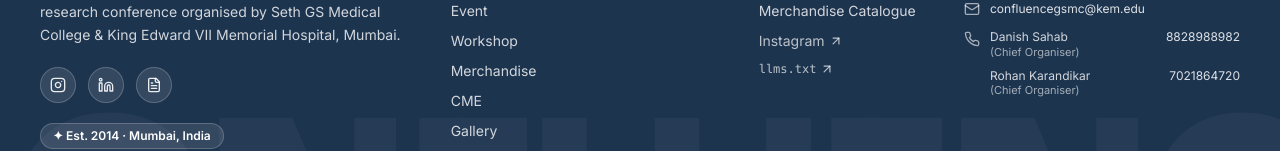
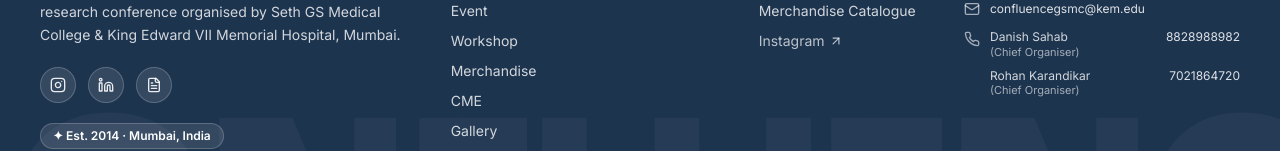
Before and after one commit to v3ravani/confluence-gsmc, a React (Vite) app: page / in a window 1280 px wide. Shown: the part 5529-5680 px from the top of the page. Built offline with nearby package versions, Linux system fonts and the light colour scheme; no server answers.

Commit message:
fix(footer): remove llms.txt from delegates column and keep beside copyright in bottom bar

```diff
--- a/src/sections/Footer/Footer.jsx
+++ b/src/sections/Footer/Footer.jsx
@@ -176,17 +176,6 @@ export default function Footer() {
                 <span>Instagram</span>
                 <ArrowUpRight className="w-3.5 h-3.5" />
               </a>
-              <a
-                href="/llms.txt"
-                target="_blank"
-                rel="noopener noreferrer"
-                className="inline-flex items-center gap-1 text-white/70
-                           hover:text-white transition-colors text-xs font-mono"
-                title="Machine-readable AI guide (llms.txt)"
-              >
-                <span>llms.txt</span>
-                <ArrowUpRight className="w-3.5 h-3.5" />
-              </a>
             </div>
           </div>
 
```
